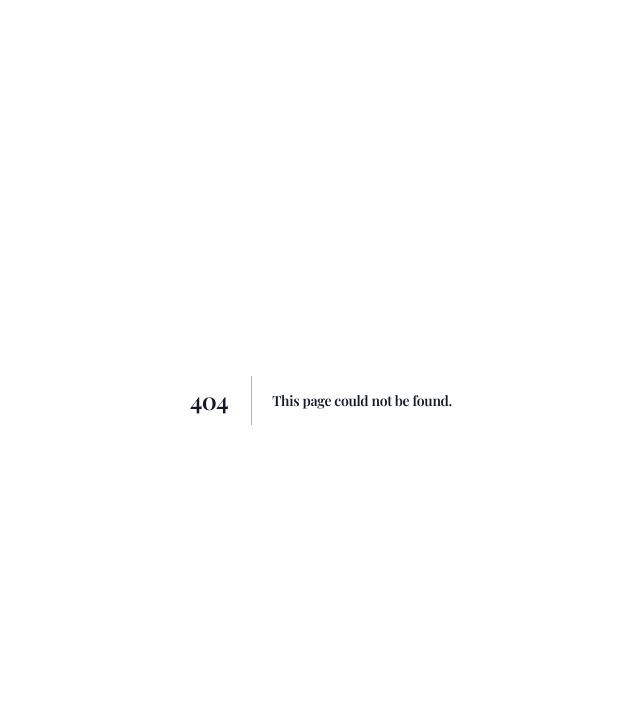
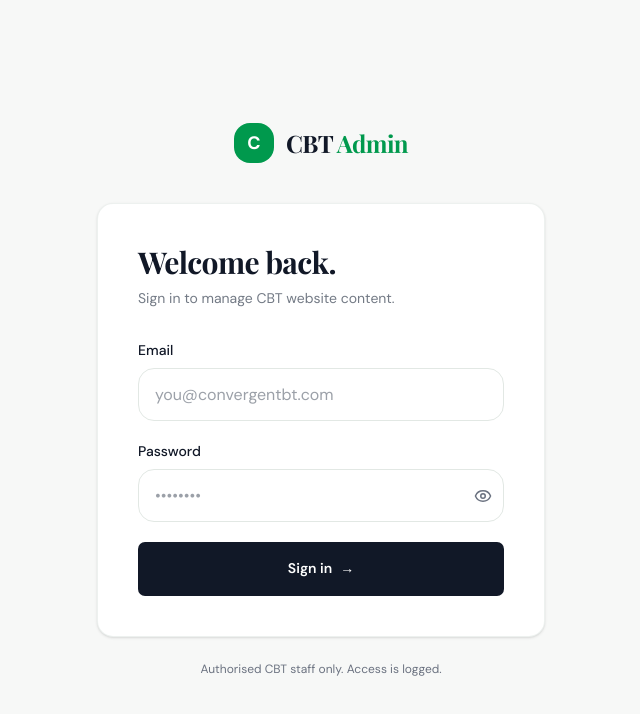
Before and after one commit to qureshi08/CBT-Website-Rewamp, a Next.js app: page /admin/login in a window 1280 px wide. Before the commit this address had no page. Shown: the top 714 px of the page, without its empty margins (319-959 px from the left). Built offline with nearby package versions, Linux system fonts and the light colour scheme; a web font is replaced by a local one.

Commit message:
feat(admin): gate /admin/* with Supabase auth + domain check
- New /admin/login page with email/password sign-in (RHF + Zod)
- Wire functional logout in admin sidebar
- Middleware on /admin/* enforces signed-in session and @convergentbt.com email; /admin/login is exempt to avoid redirect loops

```diff
--- a/src/app/admin/layout.tsx
+++ b/src/app/admin/layout.tsx
@@ -1,7 +1,7 @@
 "use client";
 
 import Link from "next/link";
-import { usePathname } from "next/navigation";
+import { usePathname, useRouter } from "next/navigation";
 import {
     LayoutDashboard,
     Users,
@@ -17,6 +17,7 @@ import {
     Layers,
     Globe
 } from "lucide-react";
+import { createClient } from "@/lib/supabase/client";
 
 export default function AdminLayout({
     children,
@@ -24,6 +25,18 @@ export default function AdminLayout({
     children: React.ReactNode;
 }) {
     const pathname = usePathname();
+    const router = useRouter();
+
+    if (pathname === "/admin/login") {
+        return <>{children}</>;
+    }
+
+    const handleLogout = async () => {
+        const supabase = createClient();
+        await supabase.auth.signOut();
+        router.refresh();
+        router.replace("/admin/login");
+    };
 
     return (
         <div className="flex min-h-screen bg-surface font-body">
@@ -51,7 +64,10 @@ export default function AdminLayout({
                 </nav>
 
                 <div className="p-6 border-t border-white/10">
-                    <button className="flex items-center gap-3 text-white/60 hover:text-white transition-colors w-full px-4 py-2">
+                    <button
+                        onClick={handleLogout}
+                        className="flex items-center gap-3 text-white/60 hover:text-white transition-colors w-full px-4 py-2"
+                    >
                         <LogOut size={18} />
                         <span className="font-medium text-sm">Logout</span>
                     </button>
--- /dev/null
+++ b/src/app/admin/login/page.tsx
@@ -0,0 +1,157 @@
+"use client";
+
+import { useState } from "react";
+import { useRouter, useSearchParams } from "next/navigation";
+import { useForm } from "react-hook-form";
+import { zodResolver } from "@hookform/resolvers/zod";
+import { z } from "zod";
+import { Loader2, Eye, EyeOff, AlertCircle } from "lucide-react";
+import Link from "next/link";
+import { createClient } from "@/lib/supabase/client";
+
+const loginSchema = z.object({
+    email: z.string().email("Enter a valid email"),
+    password: z.string().min(1, "Password is required"),
+});
+
+type LoginFormValues = z.infer<typeof loginSchema>;
+
+export default function AdminLoginPage() {
+    const router = useRouter();
+    const searchParams = useSearchParams();
+    const next = searchParams.get("next") || "/admin";
+    const errorParam = searchParams.get("error");
+
+    const initialError =
+        errorParam === "domain"
+            ? "That account isn't authorised for this portal."
+            : errorParam === "session"
+                ? "Your session expired. Please sign in again."
+                : null;
+
+    const [authError, setAuthError] = useState<string | null>(initialError);
+    const [showPassword, setShowPassword] = useState(false);
+
+    const {
+        register,
+        handleSubmit,
+        formState: { errors, isSubmitting },
+    } = useForm<LoginFormValues>({
+        resolver: zodResolver(loginSchema),
+    });
+
+    const onSubmit = async (values: LoginFormValues) => {
+        setAuthError(null);
+        const supabase = createClient();
+        const { error } = await supabase.auth.signInWithPassword({
+            email: values.email.trim().toLowerCase(),
+            password: values.password,
+        });
+
+        if (error) {
+            setAuthError("Invalid email or password.");
+            return;
+        }
+
+        router.refresh();
+        router.replace(next);
+    };
+
+    return (
+        <div className="min-h-screen flex items-center justify-center bg-surface px-4 py-16">
+            <div className="w-full max-w-md">
+                <Link href="/" className="flex items-center gap-3 justify-center mb-10">
+                    <div className="w-10 h-10 rounded-lg bg-primary flex items-center justify-center font-bold text-white text-lg">C</div>
+                    <span className="font-heading font-bold text-2xl text-text-heading tracking-tight">
+                        CBT <span className="text-primary">Admin</span>
+                    </span>
+                </Link>
+
+                <div className="bg-white rounded-2xl border border-border/60 shadow-sm p-8 sm:p-10">
+                    <h1 className="font-heading text-3xl font-bold text-text-heading mb-2">Welcome back.</h1>
+                    <p className="text-text-body/70 text-sm mb-8">Sign in to manage CBT website content.</p>
+
+                    {authError && (
+                        <div
+                            role="alert"
+                            className="flex items-start gap-3 p-4 mb-6 rounded-lg bg-red-50 border border-red-100 text-red-800 text-sm"
+                        >
+                            <AlertCircle size={18} className="flex-shrink-0 mt-0.5" />
+                            <span>{authError}</span>
+                        </div>
+                    )}
+
+                    <form onSubmit={handleSubmit(onSubmit)} className="space-y-5" noValidate>
+                        <div>
+                            <label htmlFor="email" className="block text-sm font-medium text-text-heading mb-2">
+                                Email
+                            </label>
+                            <input
+                                id="email"
+                                type="email"
+                                autoComplete="email"
+                                disabled={isSubmitting}
+                                {...register("email")}
+                                className="w-full px-4 py-3 rounded-lg border border-border bg-white text-text-body focus:outline-none focus:border-primary focus:ring-2 focus:ring-primary/15 transition disabled:opacity-60"
+                                placeholder="you@convergentbt.com"
+                            />
+                            {errors.email && (
+                                <p className="mt-1.5 text-xs text-red-600">{errors.email.message}</p>
+                            )}
+                        </div>
+
+                        <div>
+                            <label htmlFor="password" className="block text-sm font-medium text-text-heading mb-2">
+                                Password
+                            </label>
+                            <div className="relative">
+                                <input
+                                    id="password"
+                                    type={showPassword ? "text" : "password"}
+                                    autoComplete="current-password"
+                                    disabled={isSubmitting}
+                                    {...register("password")}
+                                    className="w-full px-4 py-3 pr-12 rounded-lg border border-border bg-white text-text-body focus:outline-none focus:border-primary focus:ring-2 focus:ring-primary/15 transition disabled:opacity-60"
+                                    placeholder="••••••••"
+                                />
+                                <button
+                                    type="button"
+                                    onClick={() => setShowPassword((v) => !v)}
+                                    className="absolute right-3 top-1/2 -translate-y-1/2 text-text-muted hover:text-text-heading transition-colors"
+                                    aria-label={showPassword ? "Hide password" : "Show password"}
+                                    tabIndex={-1}
+                                >
+                                    {showPassword ? <EyeOff size={18} /> : <Eye size={18} />}
+                                </button>
+                            </div>
+                            {errors.password && (
+                                <p className="mt-1.5 text-xs text-red-600">{errors.password.message}</p>
+                            )}
+                        </div>
+
+                        <button
+                            type="submit"
+                            disabled={isSubmitting}
+                            className="hero-btn-primary"
+                            style={{ display: "flex", width: "100%", justifyContent: "center", gap: 8 }}
+                        >
+                            {isSubmitting ? (
+                                <>
+                                    <Loader2 size={16} className="animate-spin" /> Signing in...
+                                </>
+                            ) : (
+                                <>
+                                    Sign in <span>→</span>
+                                </>
+                            )}
+                        </button>
+                    </form>
+                </div>
+
+                <p className="text-center text-xs text-text-muted mt-6">
+                    Authorised CBT staff only. Access is logged.
+                </p>
+            </div>
+        </div>
+    );
+}
--- /dev/null
+++ b/src/middleware.ts
@@ -0,0 +1,61 @@
+import { type NextRequest, NextResponse } from "next/server";
+import { createServerClient } from "@supabase/ssr";
+
+const ALLOWED_EMAIL_DOMAIN = "@convergentbt.com";
+
+export async function middleware(request: NextRequest) {
+    const { pathname } = request.nextUrl;
+
+    if (pathname === "/admin/login") {
+        return NextResponse.next();
+    }
+
+    let response = NextResponse.next({ request });
+
+    const supabase = createServerClient(
+        process.env.NEXT_PUBLIC_SUPABASE_URL!,
+        process.env.NEXT_PUBLIC_SUPABASE_ANON_KEY!,
+        {
+            cookies: {
+                getAll() {
+                    return request.cookies.getAll();
+                },
+                setAll(cookiesToSet) {
+                    cookiesToSet.forEach(({ name, value }) => {
+                        request.cookies.set(name, value);
+                    });
+                    response = NextResponse.next({ request });
+                    cookiesToSet.forEach(({ name, value, options }) => {
+                        response.cookies.set(name, value, options);
+                    });
+                },
+            },
+        }
+    );
+
+    const {
+        data: { user },
+    } = await supabase.auth.getUser();
+
+    if (!user) {
+        const loginUrl = new URL("/admin/login", request.url);
+        if (pathname !== "/admin") {
+            loginUrl.searchParams.set("next", pathname);
+        }
+        loginUrl.searchParams.set("error", "session");
+        return NextResponse.redirect(loginUrl);
+    }
+
+    if (!user.email?.toLowerCase().endsWith(ALLOWED_EMAIL_DOMAIN)) {
+        await supabase.auth.signOut();
+        const loginUrl = new URL("/admin/login", request.url);
+        loginUrl.searchParams.set("error", "domain");
+        return NextResponse.redirect(loginUrl);
+    }
+
+    return response;
+}
+
+export const config = {
+    matcher: ["/admin/:path*"],
+};
```
